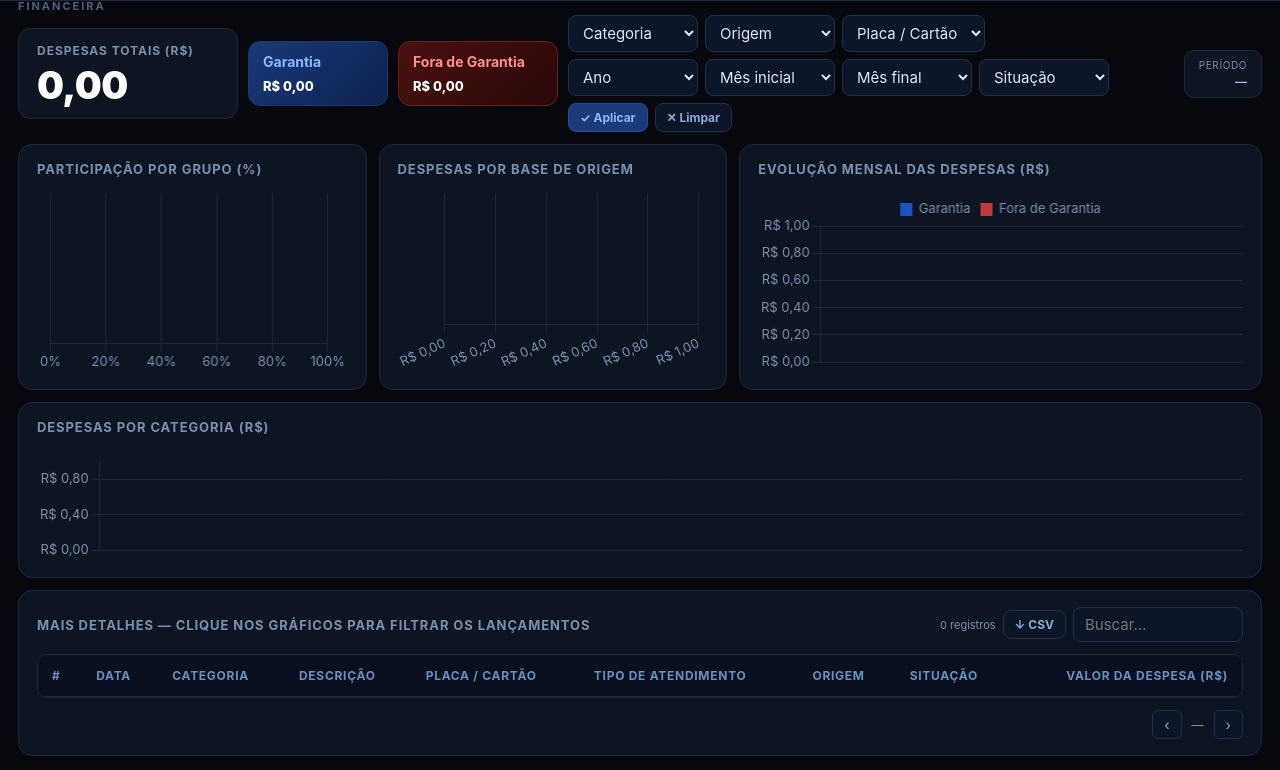
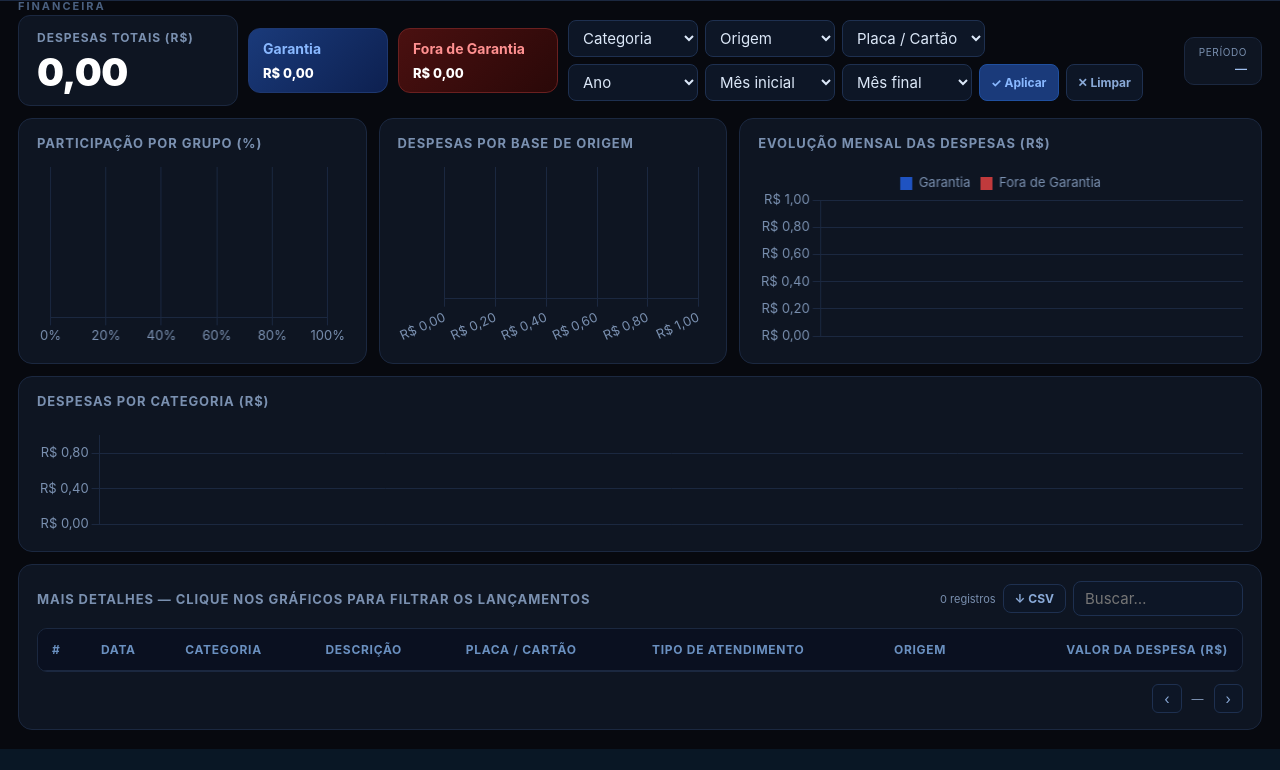
Before and after one commit to Abnerrum/AI, a Flask app: template relatorio-despesas/templates/index.html in a window 1280 px wide. Shown: the part 51-821 px from the top of the page. After the commit the page ends 800 px from the top, so only its background shows below. Run offline with Flask 3, Linux system fonts and the light colour scheme; the template is opened without the code that fills it: most values are stand-ins (such as "Sample title", 1, 10 or a date in 2020); lists and menus that the app fills with data are empty.

Commit message:
Ocultar Situação do filtro e tabela do BI sem alterar dados

```diff
--- a/relatorio-despesas/templates/index.html
+++ b/relatorio-despesas/templates/index.html
@@ -191,7 +191,6 @@ html[data-theme="light"] #fontesDialog summary{color:#1b518f!important}
         <select id="year" class="fsel"><option value="">Ano</option></select>
         <select id="startMonth" class="fsel"><option value="">Mês inicial</option></select>
         <select id="endMonth" class="fsel"><option value="">Mês final</option></select>
-        <select id="statusFilter" class="fsel"><option value="">Situação</option></select>
         <button class="tbtn primary" id="apply">✓ Aplicar</button>
         <button class="tbtn" id="clear">✕ Limpar</button>
       </div>
@@ -238,7 +237,7 @@ html[data-theme="light"] #fontesDialog summary{color:#1b518f!important}
       <table id="detailTable">
         <thead><tr>
           <th>#</th><th>Data</th><th>Categoria</th><th>Descrição</th>
-          <th>Placa / Cartão</th><th>Tipo de atendimento</th><th>Origem</th><th>Situação</th><th>Valor da despesa (R$)</th>
+          <th>Placa / Cartão</th><th>Tipo de atendimento</th><th>Origem</th><th>Valor da despesa (R$)</th>
         </tr></thead>
         <tbody></tbody>
       </table>
@@ -389,7 +388,6 @@ function resetOptions(){
   choices('category',uniq('categoria'),'Categoria');
   choices('origin',uniq('origem'),'Origem');
   choices('plate',uniq('placa'),'Placa / Cartão');
-  choices('statusFilter',uniq('situacao'),'Situação');
   const yrs=[...new Set(all.map(r=>String(r.data||'').slice(0,4)).filter(Boolean))].sort();
   choices('year',yrs,'Ano');
   const mos=[...new Set(all.map(mkey).filter(Boolean))].sort();
@@ -397,7 +395,7 @@ function resetOptions(){
   for(const id of['startMonth','endMonth']){for(const o of $('#'+id).options){if(o.value)o.text=fmtMonth(o.value)}}
 }
 
-function getF(){return Object.fromEntries(['category','type','origin','plate','statusFilter','year','startMonth','endMonth','search'].map(k=>[k,$('#'+k)?.value?.trim()||'']))}
+function getF(){return Object.fromEntries(['category','type','origin','plate','year','startMonth','endMonth','search'].map(k=>[k,$('#'+k)?.value?.trim()||'']))}
 
 function apply(){
   const f=getF();
@@ -407,7 +405,6 @@ function apply(){
     if(f.category&&r.categoria!==f.category)return false;
     if(f.origin&&r.origem!==f.origin)return false;
     if(f.plate&&r.placa!==f.plate)return false;
-    if(f.statusFilter&&r.situacao!==f.statusFilter)return false;
     if(f.startMonth&&m<f.startMonth)return false;
     if(f.endMonth&&m>f.endMonth)return false;
     if(_segFilter&&r.atendimento!==_segFilter)return false;
@@ -443,9 +440,8 @@ function renderTable(){
     <td>${esc(r.placa)||'—'}</td>
     <td>${esc(r.atendimento)||'—'}</td>
     <td>${esc(r.origem)||'—'}${r.origem==='MANUAL'?'<span class="badge-manual">MANUAL</span>':''}</td>
-    <td>${esc(r.situacao)||'—'}</td>
     <td>${brl(r.valor)}</td>
-  </tr>`).join(''):'<tr><td colspan="9" style="text-align:center;padding:30px;color:var(--muted)">Nenhum lançamento encontrado.</td></tr>';
+  </tr>`).join(''):'<tr><td colspan="8" style="text-align:center;padding:30px;color:var(--muted)">Nenhum lançamento encontrado.</td></tr>';
   $('#detailCount').textContent=num(shown.length)+' registros';
   $('#pageInfo').textContent=`${start+1}-${Math.min(start+pageSize,shown.length)}/${num(shown.length)}`;
   $('#prev').disabled=page<=1;$('#next').disabled=page>=pages;
@@ -505,7 +501,7 @@ $('#btnFora').addEventListener('click',()=>{
 });
 
 $('#apply').addEventListener('click',apply);
-$('#clear').addEventListener('click',()=>{for(const id of['category','origin','plate','statusFilter','year','startMonth','endMonth','search'])$('#'+id)&&($('#'+id).value='');_segFilter='';$('#btnGarantia').classList.remove('active');$('#btnFora').classList.remove('active');page=1;apply()});
+$('#clear').addEventListener('click',()=>{for(const id of['category','origin','plate','year','startMonth','endMonth','search'])$('#'+id)&&($('#'+id).value='');_segFilter='';$('#btnGarantia').classList.remove('active');$('#btnFora').classList.remove('active');page=1;apply()});
 $('#search').addEventListener('keydown',e=>{if(e.key==='Enter')apply()});
 $('#prev').addEventListener('click',()=>{page=Math.max(1,page-1);renderTable()});
 $('#next').addEventListener('click',()=>{page++;renderTable()});
```
